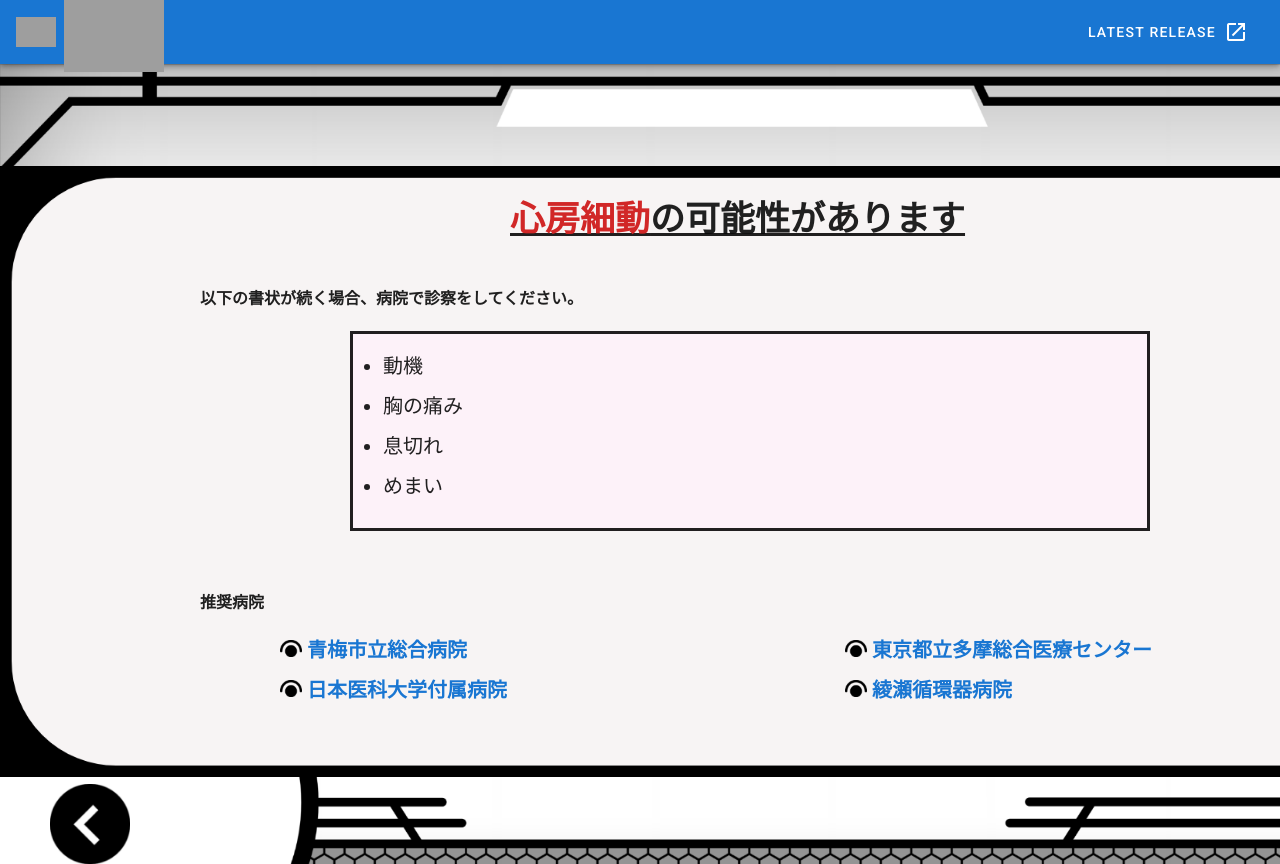
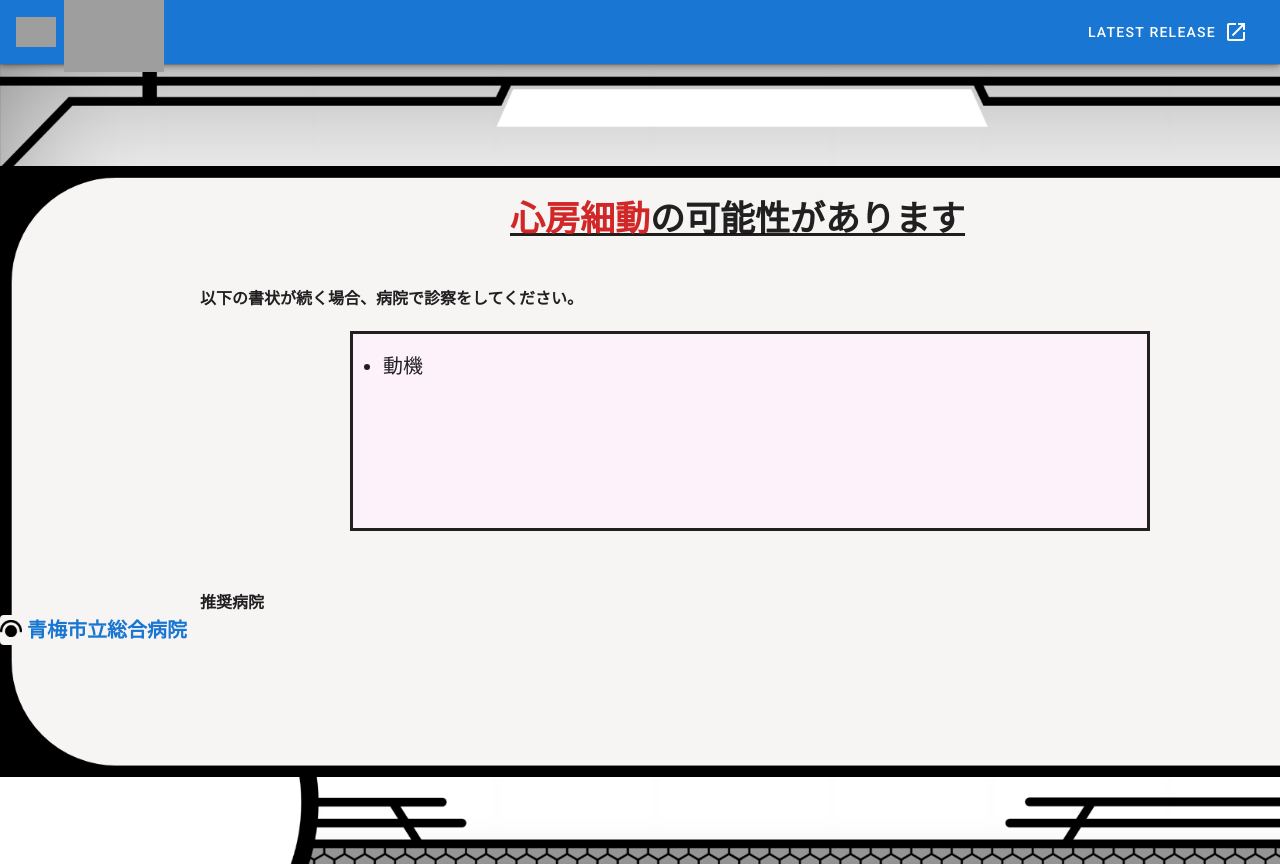
Before and after one commit to K-Fryxell/BID_Admin, a Vue app: page /user_measures in a window 1280 px wide. Shown: the top 864 px of the page. Built offline with nearby package versions, Linux system fonts and the light colour scheme; grey boxes are pictures that could not be loaded.

Commit message:
ADD_userMeasures

```diff
--- a/src/views/public/userMeasures.vue
+++ b/src/views/public/userMeasures.vue
@@ -1,40 +1,22 @@
 <template>
     <v-container>
         <div class="wrap">
-      <h1><strong>心房細動</strong>の可能性があります</h1>
+            <h1><strong>心房細動{{disease_name}}</strong>の可能性があります</h1>
             <p>以下の書状が続く場合、病院で診察をしてください。</p>
             <div class="box">
                 <ul>
-          <li>動機</li>
-          <li>胸の痛み</li>
-          <li>息切れ</li>
-          <li>めまい</li>
+                    <v-card class="ma-0 pa-0" elevation="0" style="background-color:#FDF2FA;">
+                        <li>動機{{symptoms}}</li>
+                    </v-card>
                 </ul>
             </div>
-
             <p>推奨病院</p>
-      <div class="left">
-        <img src="..\..\assets/item.png" alt="項目" class="item" /><a
-          href="https://www.mghp.ome.tokyo.jp/"
-          >青梅市立総合病院</a
-        >
-        <br />
-        <img src="..\..\assets/item.png" alt="項目" class="item" /><a href="#"
-          >日本医科大学付属病院</a
-        >
-      </div>
-      <div class="right">
-        <img src="..\..\assets/item.png" alt="項目" class="item" /><a href="#"
-          >東京都立多摩総合医療センター</a
-        >
-        <br />
-        <img src="..\..\assets/item.png" alt="項目" class="item" /><a href="#"
-          >綾瀬循環器病院</a
-        >
-      </div>
-      <a href="#">
-        <img src="..\..\assets/back.png" alt="戻るボタン" class="back"
-      /></a>
+            <v-card class="ma-0 pa-0" elevation="0" style="background-color:#F6F5F3">
+                <template class="ma-0 pa-0">
+                    <img src="..\..\assets/item.png" alt="項目" class="item" />
+                    <a href="#">青梅市立総合病院{{hospital}}</a>
+                </template>
+            </v-card>
         </div>
     </v-container>
 </template>
@@ -125,3 +107,21 @@ ul {
         width: 80px;
     }
 </style>
+
+<script>
+    // import firebase from 'firebase'
+
+    export default {
+        name: 'Home',
+        components: {
+        },
+        data () {
+            return {
+
+            }
+        },
+        computed:{
+
+        },
+    }
+</script>
```
Lines whose indentation alone changed are shown as unchanged.
